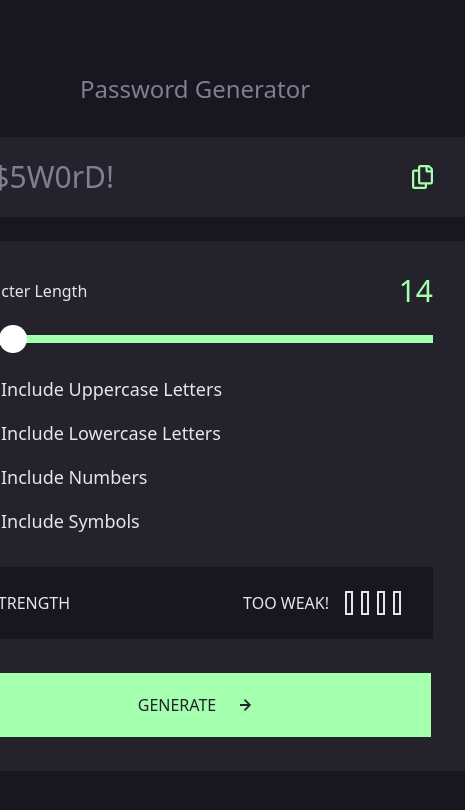
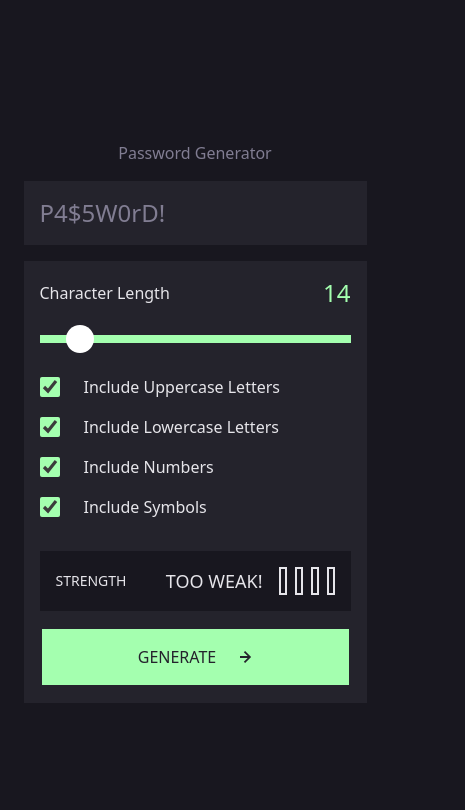
Before and after one commit to stivenjimenez/passwordGeneratorAPP, a website: page src/index.html in a window 390 px wide. Shown: the whole page, 465 px wide, since content can reach past the window. Drawn offline with Linux system fonts and the light colour scheme.

Commit message:
📱 add responsive

```diff
--- a/src/index.html
+++ b/src/index.html
@@ -12,20 +12,20 @@
     class="bg-deep-night h-screen text-pearl-gray flex justify-center items-center"
   >
     <main class="text-pearl-gray">
-      <h1 class="text-center text-aged-lavender mb-8 text-2xl">
+      <h1 class="text-center text-aged-lavender mb-4 md:mb-8 md:text-2xl">
         Password Generator
       </h1>
 
       <!-- Input password -->
       <div
-        class="flex items-center justify-between h-[80px] w-[540px] bg-blueish-midnight px-8 mb-6"
+        class="flex items-center justify-between h-[64px] md:h-[80px] w-[343px] md:w-[540px] bg-blueish-midnight px-4 md:px-8 mb-4 md:mb-6 overflow-hidden"
       >
         <input
           type="text"
           id="password-input"
           name="password-input"
           placeholder="P4$5W0rD!"
-          class="bg-current flex-grow outline-none pr-4 bg-blueish-midnight text-3xl placeholder-aged-lavender"
+          class="bg-current flex-grow outline-none mr-3 bg-blueish-midnight text-2xl md:text-3xl placeholder-aged-lavender"
         />
 
         <span id="copied-text" class="text-mint-green text-lg mr-4 hidden">
@@ -48,14 +48,17 @@
       </div>
 
       <!-- Form Password Generator -->
-      <form class="bg-blueish-midnight w-[540px] p-8">
+      <form class="bg-blueish-midnight w-[343px] md:w-[540px] p-4 md:p-8">
         <!-- Password length -->
         <label
           class="flex justify-between items-center mb-4"
           for="password-length-input"
         >
           Character Length
-          <span class="text-mint-green text-3xl" id="character-Length"></span>
+          <span
+            class="text-mint-green text-2xl md:text-3xl"
+            id="character-Length"
+          ></span>
         </label>
         <input
           id="password-length-input"
@@ -78,7 +81,7 @@
               class="mr-6 h-5 w-5 accent-mint-green"
             />
 
-            <label class="text-lg" for="hasLowercase">
+            <label class="md:text-lg" for="hasLowercase">
               Include Uppercase Letters
             </label>
           </div>
@@ -91,7 +94,7 @@
               checked
               class="mr-6 h-5 w-5 accent-mint-green"
             />
-            <label class="text-lg" for="hasUppercase"
+            <label class="md:text-lg" for="hasUppercase"
               >Include Lowercase Letters</label
             >
           </div>
@@ -104,7 +107,7 @@
               checked
               class="mr-6 h-5 w-5 accent-mint-green"
             />
-            <label class="text-lg" for="hasNumbers">Include Numbers</label>
+            <label class="md:text-lg" for="hasNumbers">Include Numbers</label>
           </div>
 
           <div class="flex items-center">
@@ -115,15 +118,19 @@
               checked
               class="mr-6 h-5 w-5 accent-mint-green"
             />
-            <label class="text-lg" for="hasSymbols">Include Symbols</label>
+            <label class="md:text-lg" for="hasSymbols">Include Symbols</label>
           </div>
         </div>
 
         <!-- Password strength -->
-        <div class="bg-deep-night mb-8 flex justify-between px-8 py-6">
-          <p>STRENGTH</p>
+        <div
+          class="bg-deep-night mb-4 md:mb-8 flex justify-between items-center px-4 md:px-8 py-4 md:py-6"
+        >
+          <p class="text-sm md:text-lg">STRENGTH</p>
           <div id="password-strength-indicator" class="flex">
-            <p id="password-strength-status" class="mr-2">TOO WEAK!</p>
+            <p id="password-strength-status" class="mr-2 text-lg md:text-2xl">
+              TOO WEAK!
+            </p>
             <div class="border-2 w-2 ml-2"></div>
             <div class="border-2 w-2 ml-2"></div>
             <div class="border-2 w-2 ml-2"></div>
@@ -134,7 +141,7 @@
         <!-- Generate button -->
         <button
           id="generate-button"
-          class="w-full py-5 bg-mint-green border-2 flex justify-center items-center text-blueish-midnight hover:text-mint-green hover:border-mint-green hover:bg-blueish-midnight"
+          class="w-full py-4 md:py-5 bg-mint-green border-2 flex justify-center items-center text-blueish-midnight hover:text-mint-green hover:border-mint-green hover:bg-blueish-midnight"
         >
           GENERATE
           <svg
```
Also changed, not shown: src/output.css.
